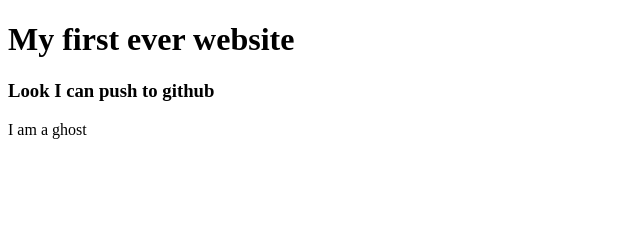
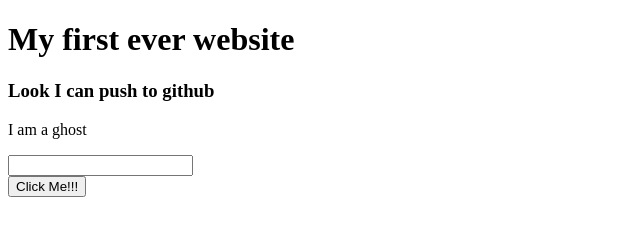
Before and after one commit to nakibulislamlabib/my-first-website, a plain HTML site: page index.html in a window 1280 px wide. Shown: the whole page, without its empty margins (0-640 px from the left). Drawn offline with Linux system fonts and the light colour scheme.

Commit message:
done adding button

```diff
--- a/index.html
+++ b/index.html
@@ -9,5 +9,8 @@
     <h1>My first ever website</h1>
     <h3>Look I can push to github </h3>
     <p>I am a ghost</p>
+    <input type="text">
+    <br>
+    <button>Click Me!!!</button>
 </body>
 </html>
```
